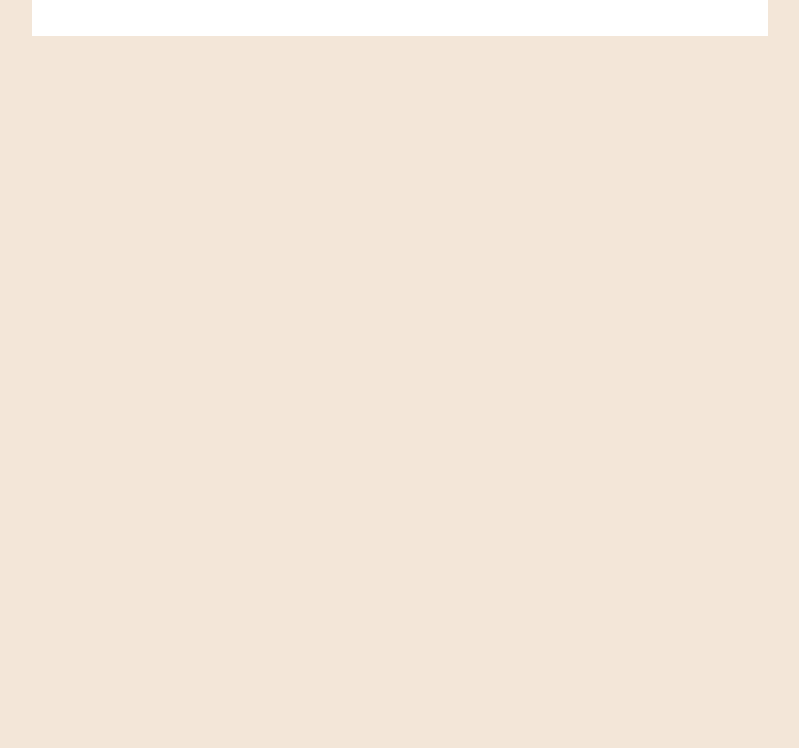
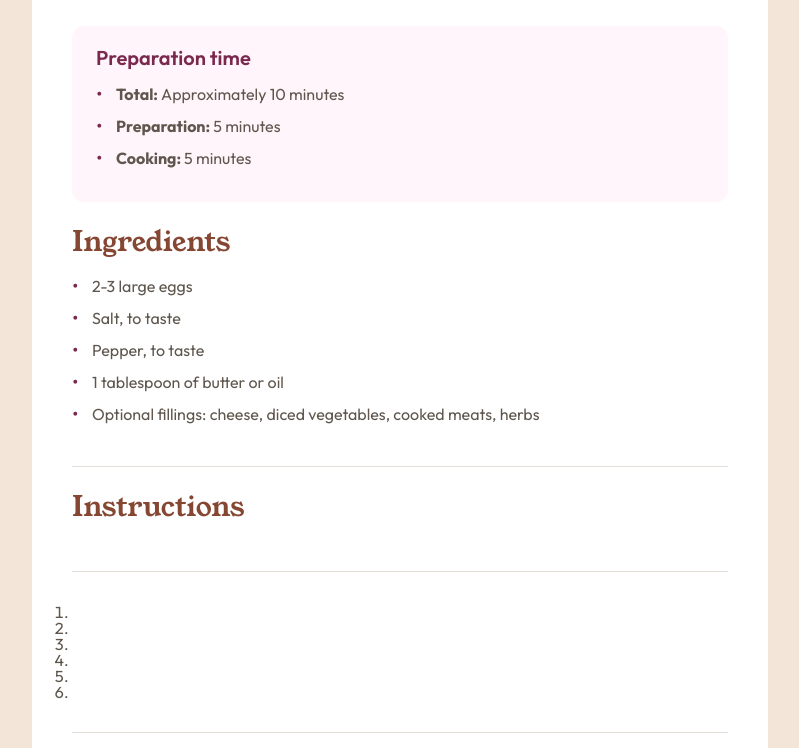
Before and after one commit to EsraaY21/recipe-page, a plain HTML site: page index.html in a window 1280 px wide. Shown: the part 604-1352 px from the top of the page, without its empty margins (240-1039 px from the left). Before the commit the page ends 800 px from the top, so only its background shows below. Drawn offline with Linux system fonts and the light colour scheme.

Commit message:
ingredients section

```diff
--- a/assets/css/reset.css
+++ b/assets/css/reset.css
@@ -4,8 +4,9 @@
     box-sizing: border-box;
 }
 
-li {
+ul {
     list-style: none;
+    padding: 0;
 }
 
 h1,
--- a/assets/css/style.css
+++ b/assets/css/style.css
@@ -27,6 +27,9 @@
     --font-weight-semibold: 600;
     --font-weight-bold: 700;
 
+    --calc-050: 0.5rem;
+    /* 8px */
+
     --calc-075: 0.75rem;
     /* 12px */
 
@@ -39,11 +42,17 @@
     --calc-150: 1.5rem;
     /* 24px */
 
+    --calc-175: 1.75rem;
+    /* 28px */
+
     --calc-200: 2rem;
     /* 32px */
 
     --calc-250: 2.5rem;
     /* 40px */
+
+    --calc-800: 8rem;
+    /* 128px */
 
 }
 
@@ -51,48 +60,92 @@ body {
     background-color: var(--stone-100);
     display: grid;
     place-items: center;
-    height: 100vh;
+    min-height: 100vh;
     font-family: var(--font-family-outfit);
     font-weight: var(--font-weight-regular);
     line-height: 100%;
     letter-spacing: 0px;
     font-size: var(--calc-100);
+    color: var(--stone-600);
+    padding-top: var(--calc-800);
+    padding-bottom: var(--calc-800);
+
 }
 
 .card {
     background-color: var(--white);
     padding: var(--calc-250);
     max-width: 46rem;
+    border-radius:  var(--calc-150);
 }
 
-.title h1 {
+img {
+    max-width: 100%;
+    border-radius: var(--calc-075);
+}
+
+h1 {
     font-family: var(--font-family-young-serif);
     font-size: var(--calc-250);
     margin-top: var(--calc-250);
     margin-bottom: var(--calc-150);
 }
 
-.title .desc
-{
-    color: var(--stone-600);
-    line-height: 150%;
+h2 {
+    color: var(--brown-800);
+    font-size: var(--calc-175);
+    font-family: var(--font-family-young-serif);
+    margin-bottom: var(--calc-150);
 }
 
-.time
-{
-    background-color: var(--rose-50);
-    padding: var(--calc-150);
-    margin-top: var(--calc-200);
-    margin-bottom: var(--calc-200);
-    border-radius: var(--calc-075);
-}
-
-.time h3{
+h3 {
     color: var(--rose-800);
     font-size: var(--calc-125);
     font-weight: var(--font-weight-semibold);
     margin-bottom: var(--calc-100);
 }
+
+p {
+    line-height: 150%;
+}
+
+ul li {
+    position: relative;
+    padding-left: var(--calc-125);
+    margin-bottom: var(--calc-050);
+    line-height: 150%;
+
+}
+
+ul li::before {
+    content: '•';
+    position: absolute;
+    left: 0;
+    font-size: var(--calc-125);
+    color: var(--rose-800)
+}
+
+
+ul li span {
+    font-weight: var(--font-weight-bold);
+}
+
+
+section
+{
+    border-bottom: 1px solid var(--stone-150);
+    padding-top: var(--calc-200);
+    padding-bottom: var(--calc-200);
+}
+
+div.time {
+    background-color: var(--rose-50);
+    padding: var(--calc-150);
+    margin-top: var(--calc-200);
+    border-radius: var(--calc-075);
+}
+
+
 
 
 /* # Front-end Style Guide
--- a/index.html
+++ b/index.html
@@ -17,7 +17,7 @@
 
 
   <article class="card">
-    <img src="" alt="">
+    <img src="/assets/images/image-omelette.jpeg" alt="">
 
     <main class="content">
 
@@ -29,30 +29,44 @@
 
       </div>
 
+
+      <!-- Preparation time -->
       <div class="time">
         <h3>Preparation time</h3>
 
         <ul>
-          <li>Total: Approximately 10 minutes</li>
-          <li>Preparation: 5 minutes</li>
-          <li> Cooking: 5 minutes</li>
-
-
+          <li>
+            <span>Total: </span> Approximately 10 minutes
+          </li>
+          <li>
+            <span>Preparation: </span> 5 minutes
+          </li>
+          <li>
+            <span>Cooking: </span> 5 minutes
+          </li>
         </ul>
       </div>
 
-      <section class="Ingredients">
+
+      <!-- Ingredients  -->
+      <section class="ingredients">
         <h2>Ingredients</h2>
         <ul>
           <li>2-3 large eggs</li>
           <li>Salt, to taste</li>
           <li>Pepper, to taste</li>
-          <li></li>
-          <li></li>
+          <li>1 tablespoon of butter or oil</li>
+          <li>Optional fillings: cheese, diced vegetables, cooked meats, herbs</li>
         </ul>
       </section>
 
+      <!-- Instructions  -->
+       <section class="instructions">
+        <h2>Instructions</h2>
+       </section>
 
+
+      <!-- Nutrition -->
       <section class="nutrition">
         <ol>
           <li></li>
@@ -69,11 +83,6 @@
   <!--
 
 
-
-  1 tablespoon of butter or oil
-  Optional fillings: cheese, diced vegetables, cooked meats, herbs
-
-  Instructions
 
   Beat the eggs: In a bowl, beat the eggs with a pinch of salt and pepper until they are well mixed.
   You can add a tablespoon of water or milk for a fluffier texture.
```
